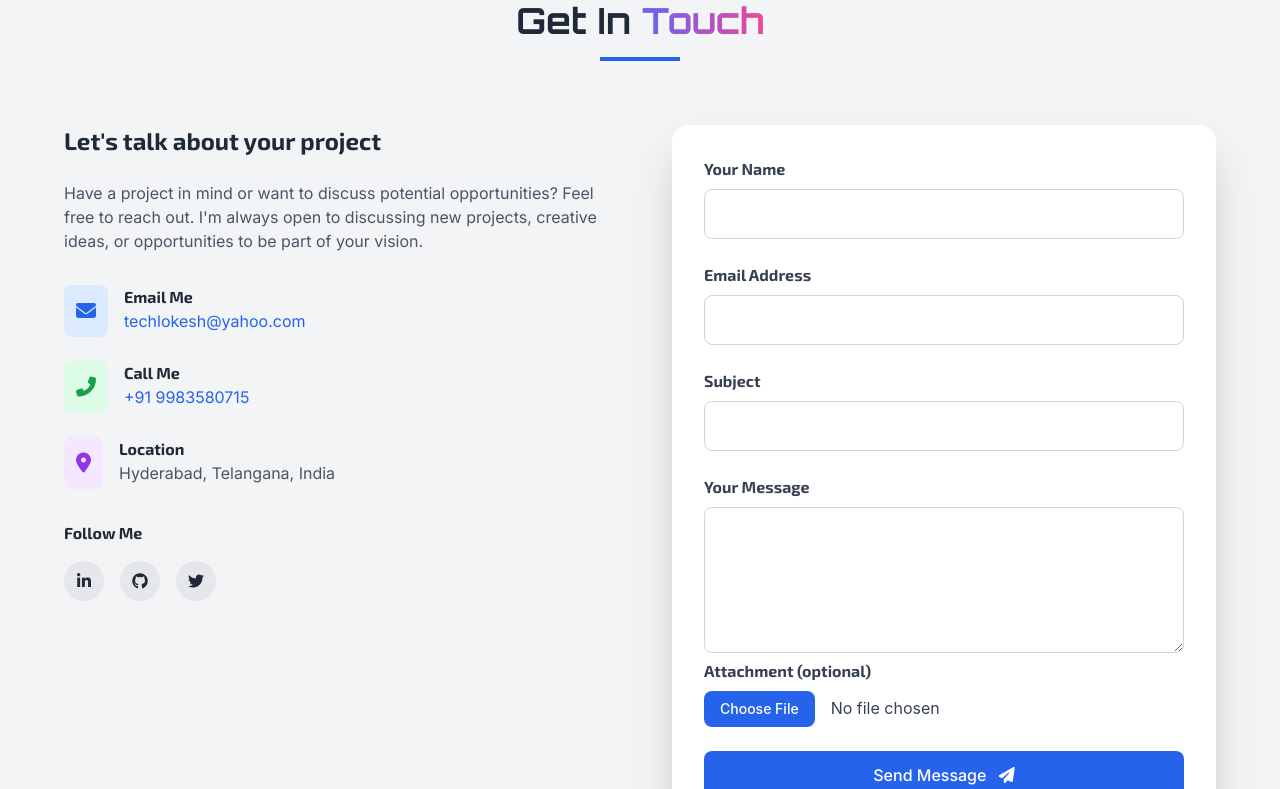
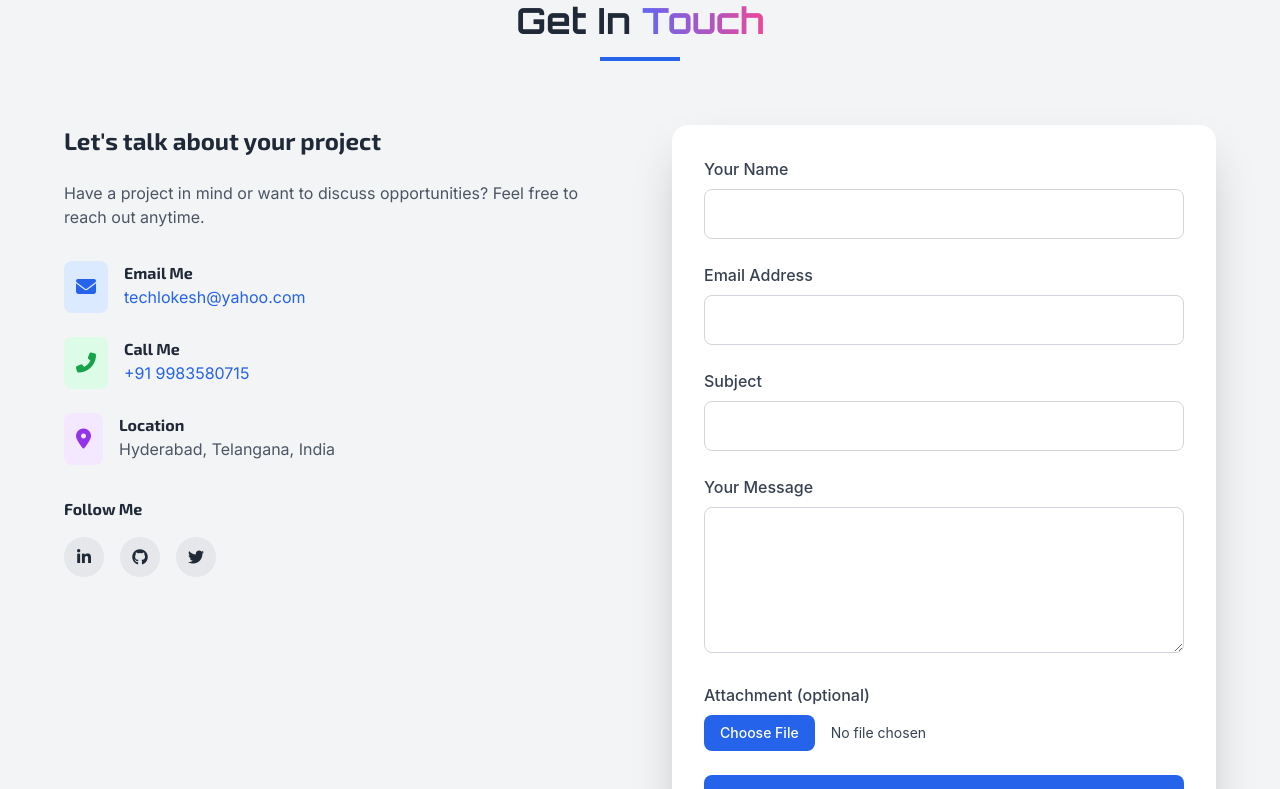
Before and after one commit to lokeshsukhwal/lokesh_portfolio, a React (Create React App) app: page / in a window 1280 px wide. Shown: the part 4000-4789 px from the top of the page. Built offline with nearby package versions, Linux system fonts and the light colour scheme.

Commit message:
Integrate FormSubmit contact form

```diff
--- a/src/components/Contact.js
+++ b/src/components/Contact.js
@@ -8,6 +8,7 @@ const Contact = () => {
 
   const handleSubmit = async (e) => {
     e.preventDefault();
+
     setSuccessMessage("");
     setErrorMessage("");
     setSending(true);
@@ -16,36 +17,45 @@ const Contact = () => {
     const formData = new FormData(form);
 
     try {
-      const res = await fetch("http://localhost:5000/api/contact", {
+      const res = await fetch(
+        "https://formsubmit.co/ajax/techlokesh@yahoo.com",
+        {
           method: "POST",
           body: formData,
-        // Do NOT set Content-Type header when sending FormData;
-        // the browser sets it automatically with the boundary.
-      });
+          headers: {
+            Accept: "application/json",
+          },
+        }
+      );
 
       const data = await res.json();
-      if (res.ok) {
-        setSuccessMessage("Message sent! I will get back to you soon.");
+
+      if (data.success === "true") {
+        setSuccessMessage(
+          "Message sent successfully! I will get back to you soon."
+        );
         form.reset();
       } else {
         setErrorMessage(
-          data.message || "Failed to send message. Please try again later."
+          "Failed to send message. Please try again later."
         );
       }
     } catch (err) {
+      console.error("Error:", err);
       setErrorMessage("Network error. Please try again.");
-      console.error("Error submitting form:", err);
     }
 
     setSending(false);
   };
+
   return (
     <section
       id="contact"
       className="py-12 sm:py-16 md:py-20 relative overflow-hidden bg-gray-100 dark:bg-[#0a0f1c] transition-colors duration-500"
     >
       <div className="w-full max-w-[1920px] mx-auto px-4 sm:px-6 lg:px-12 xl:px-16 2xl:px-24">
-        {/* Section Heading */}
+
+        {/* Heading */}
         <motion.div
           initial={{ opacity: 0, y: -20 }}
           whileInView={{ opacity: 1, y: 0 }}
@@ -55,12 +65,14 @@ const Contact = () => {
           <h2 className="text-2xl sm:text-3xl md:text-4xl font-extrabold mb-4 font-orbitron text-gray-800 dark:text-white">
             Get In <span className="gradient-text">Touch</span>
           </h2>
+
           <div className="w-16 sm:w-20 h-1 bg-blue-600 mx-auto"></div>
         </motion.div>
 
-        {/* Main Grid Layout */}
+        {/* Grid */}
         <div className="grid grid-cols-1 lg:grid-cols-2 gap-6 sm:gap-8 lg:gap-12 xl:gap-16 2xl:gap-20 items-start">
-          {/* Left: Contact Info */}
+
+          {/* Left Side */}
           <motion.div
             initial={{ opacity: 0, x: -30 }}
             whileInView={{ opacity: 1, x: 0 }}
@@ -70,16 +82,14 @@ const Contact = () => {
             <h3 className="text-xl sm:text-2xl font-semibold mb-4 sm:mb-6 font-exo2 text-gray-800 dark:text-white">
               Let's talk about your project
             </h3>
+
             <p className="text-sm sm:text-base text-gray-600 dark:text-gray-300 mb-6 sm:mb-8 font-inter leading-relaxed">
-              Have a project in mind or want to discuss potential opportunities?
-              Feel free to reach out. I'm always open to discussing new
-              projects, creative ideas, or opportunities to be part of your
-              vision.
+              Have a project in mind or want to discuss opportunities?
+              Feel free to reach out anytime.
             </p>
 
-            {/* Contact Methods */}
+            {/* Email */}
             <div className="space-y-4 sm:space-y-6">
-              {/* Email */}
               <motion.div
                 whileHover={{ scale: 1.03 }}
                 className="flex items-start space-x-3 sm:space-x-4"
@@ -87,10 +97,12 @@ const Contact = () => {
                 <div className="flex-shrink-0 bg-blue-100 dark:bg-blue-900 rounded-lg p-2 sm:p-3">
                   <i className="fas fa-envelope text-lg sm:text-xl text-blue-600 dark:text-blue-300"></i>
                 </div>
+
                 <div>
                   <h4 className="text-sm sm:text-base font-medium font-exo2">
                     Email Me
                   </h4>
+
                   <a
                     href="mailto:techlokesh@yahoo.com"
                     className="text-sm sm:text-base text-blue-600 dark:text-blue-400 hover:underline font-inter"
@@ -108,10 +120,12 @@ const Contact = () => {
                 <div className="flex-shrink-0 bg-green-100 dark:bg-green-900 rounded-lg p-2 sm:p-3">
                   <i className="fas fa-phone-alt text-lg sm:text-xl text-green-600 dark:text-green-300"></i>
                 </div>
+
                 <div>
                   <h4 className="text-sm sm:text-base font-medium font-exo2">
                     Call Me
                   </h4>
+
                   <a
                     href="tel:+919983580715"
                     className="text-sm sm:text-base text-blue-600 dark:text-blue-400 hover:underline font-inter"
@@ -129,10 +143,12 @@ const Contact = () => {
                 <div className="flex-shrink-0 bg-purple-100 dark:bg-purple-900 rounded-lg p-2 sm:p-3">
                   <i className="fas fa-map-marker-alt text-lg sm:text-xl text-purple-600 dark:text-purple-300"></i>
                 </div>
+
                 <div>
                   <h4 className="text-sm sm:text-base font-medium font-exo2">
                     Location
                   </h4>
+
                   <p className="text-gray-600 dark:text-gray-300 font-inter">
                     Hyderabad, Telangana, India
                   </p>
@@ -140,11 +156,12 @@ const Contact = () => {
               </motion.div>
             </div>
 
-            {/* Social Icons */}
+            {/* Socials */}
             <div className="mt-6 sm:mt-8">
               <h4 className="text-sm sm:text-base font-medium mb-3 sm:mb-4 font-exo2">
                 Follow Me
               </h4>
+
               <div className="flex space-x-3 sm:space-x-4">
                 {[
                   {
@@ -178,7 +195,7 @@ const Contact = () => {
             </div>
           </motion.div>
 
-          {/* Right: Contact Form */}
+          {/* Contact Form */}
           <motion.div
             initial={{ opacity: 0, x: 30 }}
             whileInView={{ opacity: 1, x: 0 }}
@@ -187,98 +204,132 @@ const Contact = () => {
           >
             <form
               onSubmit={handleSubmit}
+              encType="multipart/form-data"
               className="bg-white dark:bg-gray-900 rounded-xl sm:rounded-2xl shadow-lg sm:shadow-2xl p-6 sm:p-8 w-full max-w-2xl lg:max-w-none transform transition-transform duration-300 hover:scale-[1.02]"
             >
-              {/* Formsubmit hidden inputs */}
+              {/* Hidden Inputs */}
               <input type="hidden" name="_captcha" value="false" />
               <input
                 type="hidden"
                 name="_subject"
-                value="New contact request from portfolio"
+                value="New Portfolio Contact Message"
               />
-              {/* Form Fields */}
-              {[
-                { label: "Your Name", id: "name", type: "text" },
-                { label: "Email Address", id: "email", type: "email" },
-                { label: "Subject", id: "subject", type: "text" },
-              ].map((field, index) => (
-                <div className="mb-4 sm:mb-6" key={index}>
+              <input type="hidden" name="_template" value="table" />
+
+              {/* Name */}
+              <div className="mb-4 sm:mb-6">
                 <label
-                    htmlFor={field.id}
-                    className="block text-sm sm:text-base text-gray-700 dark:text-gray-300 font-medium mb-2 font-exo2"
+                  htmlFor="name"
+                  className="block text-sm sm:text-base text-gray-700 dark:text-gray-300 font-medium mb-2"
                 >
-                    {field.label}
+                  Your Name
                 </label>
+
                 <input
-                    type={field.type}
-                    id={field.id}
-                    name={field.id}
+                  type="text"
+                  id="name"
+                  name="name"
                   required
-                    className="w-full px-3 sm:px-4 py-2 sm:py-3 text-sm sm:text-base rounded-lg border border-gray-300 dark:border-gray-600 focus:outline-none focus:ring-2 focus:ring-blue-500 focus:border-transparent bg-white dark:bg-gray-900 transition"
+                  className="w-full px-4 py-3 rounded-lg border border-gray-300 dark:border-gray-600 focus:outline-none focus:ring-2 focus:ring-blue-500 bg-white dark:bg-gray-900"
                 />
               </div>
-              ))}
 
+              {/* Email */}
+              <div className="mb-4 sm:mb-6">
+                <label
+                  htmlFor="email"
+                  className="block text-sm sm:text-base text-gray-700 dark:text-gray-300 font-medium mb-2"
+                >
+                  Email Address
+                </label>
+
+                <input
+                  type="email"
+                  id="email"
+                  name="email"
+                  required
+                  className="w-full px-4 py-3 rounded-lg border border-gray-300 dark:border-gray-600 focus:outline-none focus:ring-2 focus:ring-blue-500 bg-white dark:bg-gray-900"
+                />
+              </div>
+
+              {/* Subject */}
+              <div className="mb-4 sm:mb-6">
+                <label
+                  htmlFor="subject"
+                  className="block text-sm sm:text-base text-gray-700 dark:text-gray-300 font-medium mb-2"
+                >
+                  Subject
+                </label>
+
+                <input
+                  type="text"
+                  id="subject"
+                  name="subject"
+                  required
+                  className="w-full px-4 py-3 rounded-lg border border-gray-300 dark:border-gray-600 focus:outline-none focus:ring-2 focus:ring-blue-500 bg-white dark:bg-gray-900"
+                />
+              </div>
+
+              {/* Message */}
               <div className="mb-4 sm:mb-6">
                 <label
                   htmlFor="message"
-                  className="block text-sm sm:text-base text-gray-700 dark:text-gray-300 font-medium mb-2 font-exo2"
+                  className="block text-sm sm:text-base text-gray-700 dark:text-gray-300 font-medium mb-2"
                 >
                   Your Message
                 </label>
+
                 <textarea
                   id="message"
                   name="message"
                   rows="5"
                   required
-                  className="w-full px-3 sm:px-4 py-2 sm:py-3 text-sm sm:text-base rounded-lg border border-gray-300 dark:border-gray-600 focus:outline-none focus:ring-2 focus:ring-blue-500 focus:border-transparent bg-white dark:bg-gray-900 transition"
+                  className="w-full px-4 py-3 rounded-lg border border-gray-300 dark:border-gray-600 focus:outline-none focus:ring-2 focus:ring-blue-500 bg-white dark:bg-gray-900"
                 ></textarea>
+              </div>
+
+              {/* Attachment */}
               <div className="mb-4 sm:mb-6">
                 <label
                   htmlFor="attachment"
-                    className="block text-sm sm:text-base text-gray-700 dark:text-gray-300 font-medium mb-2 font-exo2"
+                  className="block text-sm sm:text-base text-gray-700 dark:text-gray-300 font-medium mb-2"
                 >
                   Attachment (optional)
                 </label>
+
                 <input
                   type="file"
                   id="attachment"
                   name="attachment"
-                    className="w-full text-sm sm:text-base text-gray-700 dark:text-gray-300
+                  className="w-full text-sm text-gray-700 dark:text-gray-300
                   file:mr-4 file:py-2 file:px-4
                   file:rounded-lg file:border-0
                   file:text-sm file:font-medium
                   file:bg-blue-600 file:text-white
-               hover:file:bg-blue-700
-               transition"
+                  hover:file:bg-blue-700 transition"
                 />
               </div>
-              </div>
 
-              {/* Status Messages */}
+              {/* Messages */}
               {successMessage && (
-                <div className="mb-4 text-sm sm:text-base text-green-600 font-medium">
+                <div className="mb-4 text-green-600 font-medium">
                   {successMessage}
                 </div>
               )}
+
               {errorMessage && (
-                <div className="mb-4 text-sm sm:text-base text-red-600 font-medium">
+                <div className="mb-4 text-red-600 font-medium">
                   {errorMessage}
                 </div>
               )}
 
+              {/* Submit */}
               <button
                 type="submit"
                 disabled={sending}
-                className="w-full px-4 sm:px-6 py-2 sm:py-3 text-sm sm:text-base bg-blue-600 hover:bg-blue-700 text-white rounded-lg font-medium transition-colors font-inter disabled:opacity-60"
+                className="w-full px-6 py-3 bg-blue-600 hover:bg-blue-700 text-white rounded-lg font-medium transition-colors disabled:opacity-60"
               >
-                {sending ? (
-                  "Sending..."
-                ) : (
-                  <>
-                    Send Message <i className="fas fa-paper-plane ml-2"></i>
-                  </>
-                )}
+                {sending ? "Sending..." : "Send Message"}
               </button>
             </form>
           </motion.div>
```
Also changed, not shown: 2 other files (tests, documents, lock files or other folders). Lines whose indentation alone changed are shown as unchanged.
